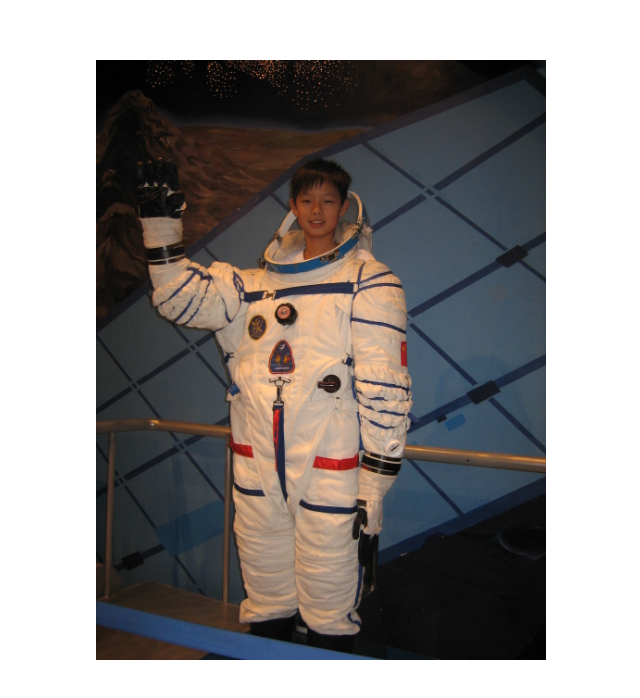
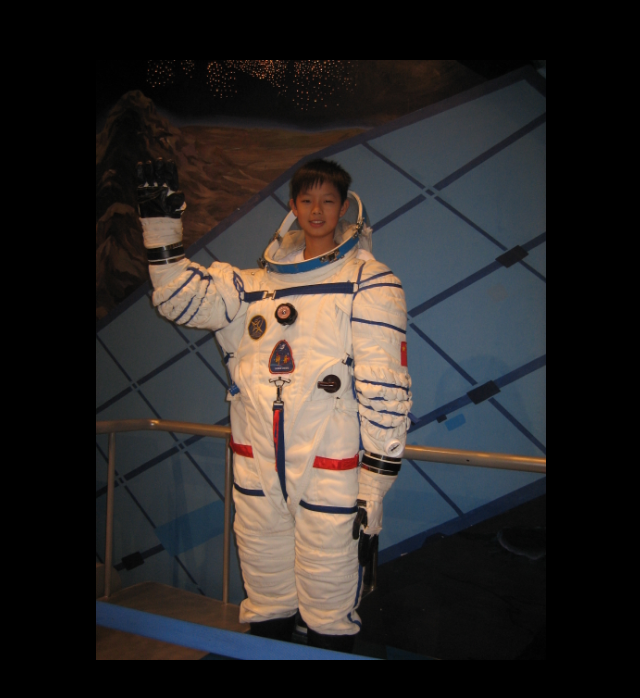
Before and after one commit to JINGBANZ/forrestzhong, a Next.js app: page / in a window 1280 px wide. Shown: the part 104-802 px from the top of the page, without its empty margins (319-959 px from the left). Built offline with nearby package versions, Linux system fonts and the light colour scheme.

Commit message:
dark background

```diff
--- a/src/pages/index.tsx
+++ b/src/pages/index.tsx
@@ -4,7 +4,7 @@
 export default function Home() {
   return (
     <div
-      className={`grid grid-rows-[20px_1fr_20px] items-center justify-items-center min-h-screen p-8 pb-20 gap-16 sm:p-20 font-[family-name:var(--font-geist-sans)]`}
+      className={`grid grid-rows-[20px_1fr_20px] items-center justify-items-center min-h-screen p-8 pb-20 gap-16 sm:p-20 font-[family-name:var(--font-geist-sans)] bg-black`}
     >
       <main className="flex flex-col gap-8 row-start-2 items-center sm:items-start">
         <Image
```
